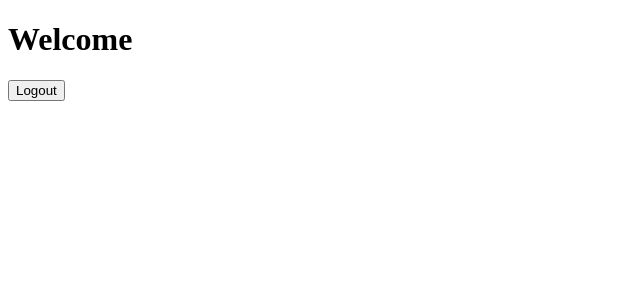
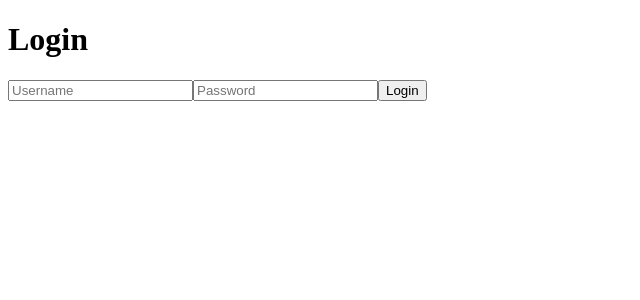
Before and after one commit to tinsaye-simeneh/context, a React (Vite) app: page / in a window 1280 px wide. Shown: the top 300 px of the page, without its empty margins (0-640 px from the left). Built offline with nearby package versions, Linux system fonts and the light colour scheme.

Commit message:
bootstrap and reac-bootstrap installed

```diff
--- a/package.json
+++ b/package.json
@@ -9,7 +9,9 @@
     "preview": "vite preview"
   },
   "dependencies": {
+    "bootstrap": "^5.2.3",
     "react": "^18.2.0",
+    "react-bootstrap": "^2.7.2",
     "react-dom": "^18.2.0"
   },
   "devDependencies": {
--- a/src/Components/Login.jsx
+++ b/src/Components/Login.jsx
@@ -14,7 +14,7 @@ const {username, setUsername, setIsLoggedIn} = useContext(LoginContext)
         onChange={(e) => setUsername(e.target.value)}
       />
       <input type="password" placeholder="Password" />
-      <button onClick={setIsLoggedIn(true)}>
+      <button onClick={() => setIsLoggedIn(true)}>
         Login
       </button>
     </div>
```
Also changed, not shown: 1 other file (tests, documents, lock files or other folders).
